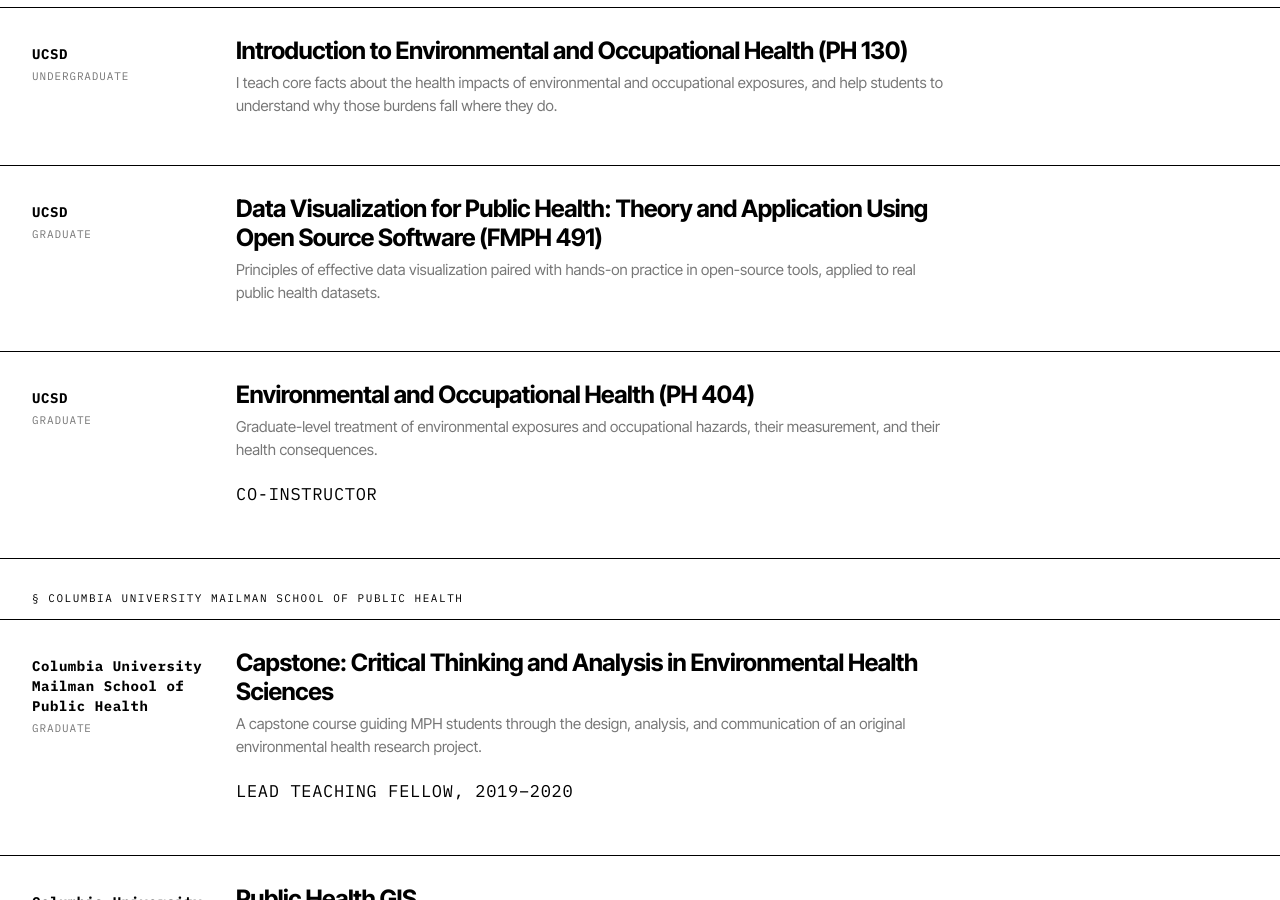
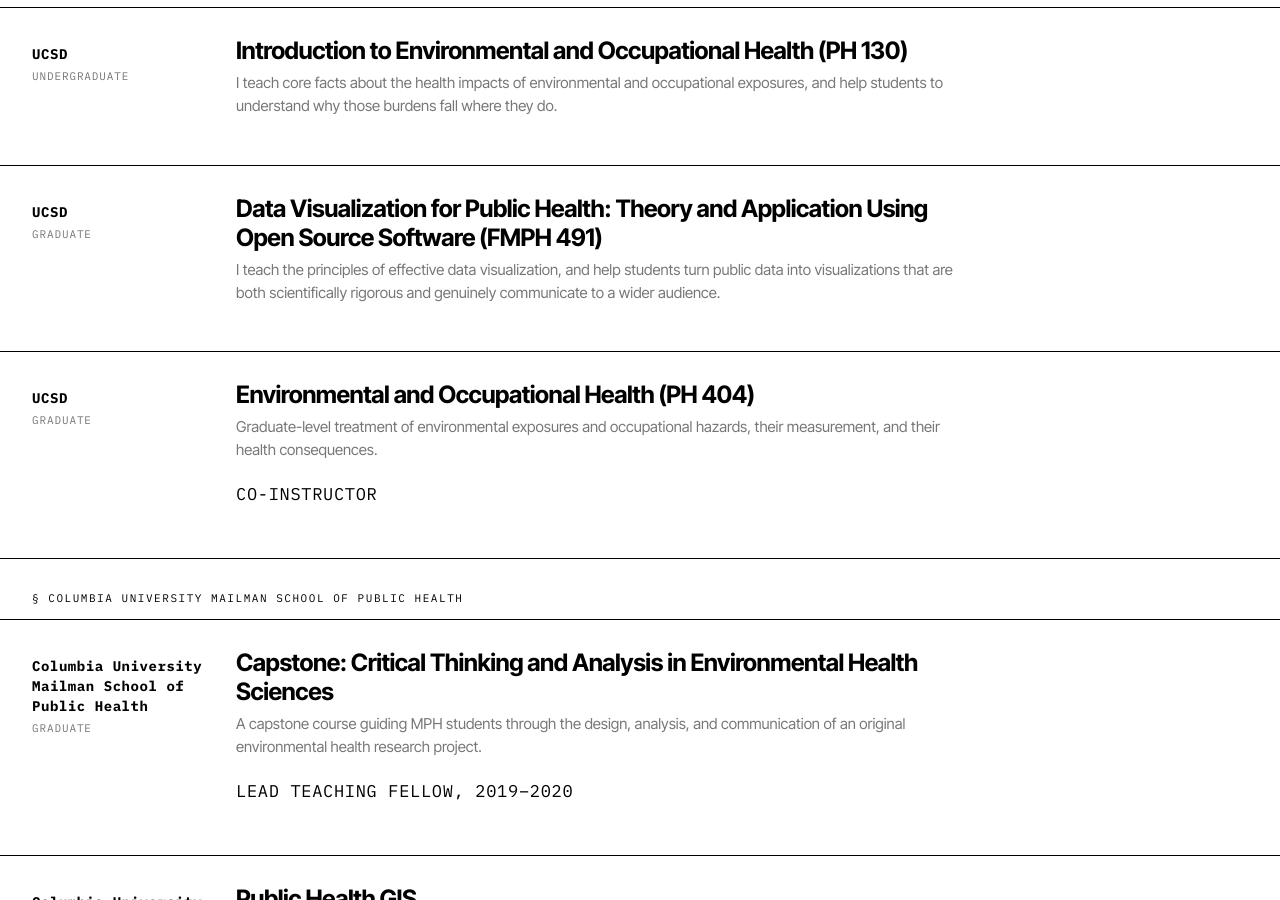
Before and after one commit to gouldc/gouldc.github.io, a Jekyll site: the page built from _pages/teaching.md, in a window 1280 px wide and 900 px high, scrolled down 588 px. Built offline with Jekyll 4.4.1, drawn with Linux system fonts in a browser that asks for light colours.

Commit message:
Add PH491 course note in Carlos's own voice

```diff
--- a/_data/teaching.yml
+++ b/_data/teaching.yml
@@ -6,7 +6,7 @@
 
     - title: "Data Visualization for Public Health: Theory and Application Using Open Source Software (FMPH 491)"
       level: "Graduate"
-      description: "Principles of effective data visualization paired with hands-on practice in open-source tools, applied to real public health datasets."
+      description: "I teach the principles of effective data visualization, and help students turn public data into visualizations that are both scientifically rigorous and genuinely communicate to a wider audience."
 
     - title: "Environmental and Occupational Health (PH 404)"
       level: "Graduate"
```
